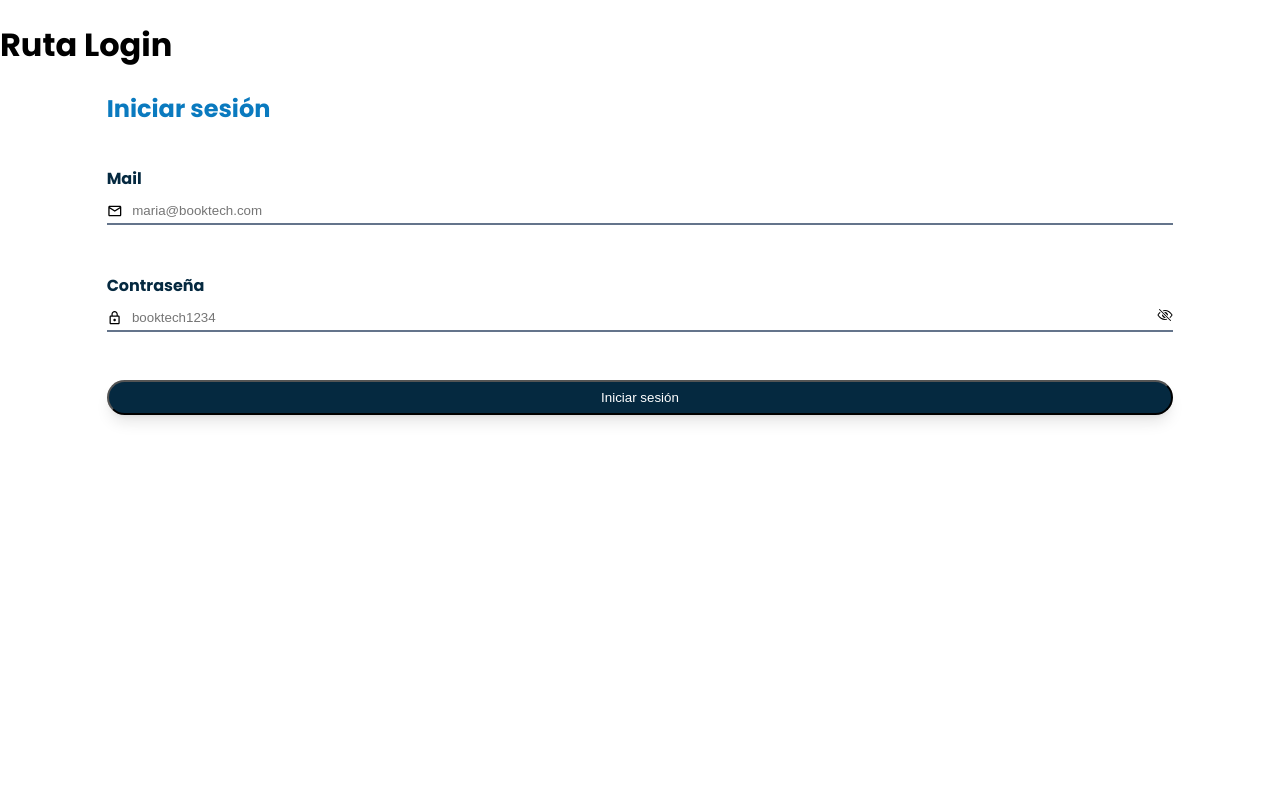
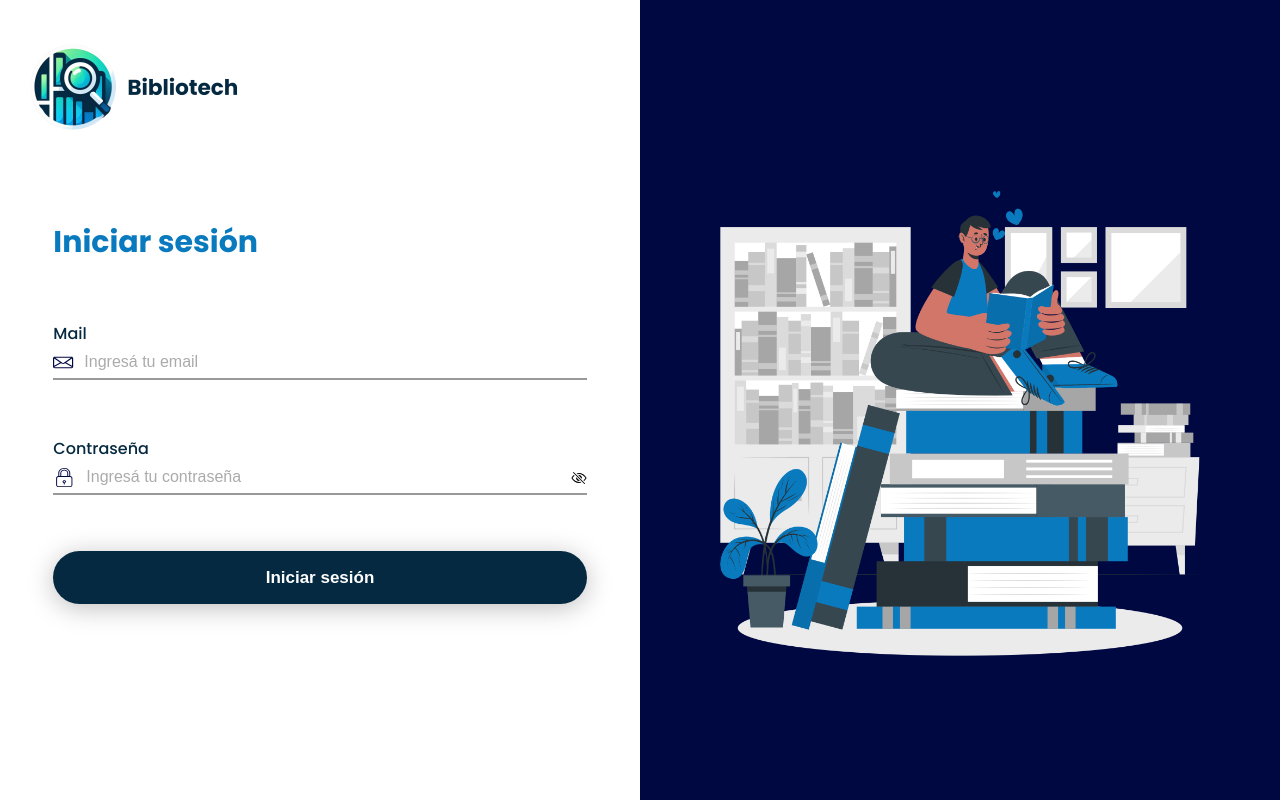
Before and after one commit to No-Country/c15-41-t-java-react, a React (Vite) app in the folder FrontEnd/: page /login in a window 1280 px wide. Built offline with nearby package versions, Linux system fonts and the light colour scheme.

Commit message:
Realizado el Login para Desktop

```diff
--- a/FrontEnd/src/components/LoginForm.tsx
+++ b/FrontEnd/src/components/LoginForm.tsx
@@ -1,5 +1,6 @@
-import { MdOutlineEmail, MdLockOutline } from 'react-icons/md'
 import { IoEyeOffOutline, IoEyeOutline } from 'react-icons/io5'
+import lockIcon from '../assets/lock.svg'
+import mailIcon from '../assets/mail.svg'
 import { useFormik } from 'formik'
 import * as Yup from 'yup'
 import { useState } from 'react'
@@ -8,6 +9,7 @@ interface typeInitialValues {
   email: string
   password: string
 }
+
 const initialValues = {
   email: '',
   password: ''
@@ -20,66 +22,76 @@ const validationSchema = Yup.object({
     .max(20, '20 carateres  maximo')
     .required('La contraseña es requerida')
 })
+
 export const LoginForm: React.FC = () => {
   const [showPass, setShowPass] = useState(false)
+
   const onSubmit = (values: typeInitialValues) => {
     console.log(values)
     /*  peticion fetch api  */
   }
+
   const { values, errors, handleChange, handleSubmit } = useFormik({
     initialValues,
     validationSchema,
     onSubmit
   })
 
-  console.log(errors)
   return (
-    <div className="">
-      <h2 className="mx-auto mb-10 w-10/12 text-blueLight">Iniciar sesión</h2>
-      <form
-        className="mx-auto flex w-10/12 flex-col justify-center gap-2"
-        action=""
-        onSubmit={handleSubmit}
-      >
-        <label className="font-bold text-blueDark" htmlFor="email">
+    <div className="w-full">
+      <h2 className="mx-auto mb-14 w-10/12 text-3xl font-bold leading-normal text-blueLight">
+        Iniciar sesión
+      </h2>
+
+      <form className="mx-auto w-10/12" action="" onSubmit={handleSubmit}>
+        <label className="text-base font-[500] leading-[normal] text-blueDark" htmlFor="email">
           Mail
         </label>
-        <div className="mb-8 flex h-6 w-full items-center gap-2 border-0 border-b-2 border-solid border-slate-500 hover:border-blueDark">
-          <MdOutlineEmail />
+        <div className="relative mb-14 flex h-8 w-full items-center gap-2 border-0 border-b-2 border-solid border-[#999] hover:border-blueDark active:border-blueDark">
+          <img src={mailIcon} alt="Mail Icon" />
           <input
-            className="w-full border-0 focus:outline-none"
+            className="w-full border-0 text-base font-[400] leading-[normal] text-[#263238] placeholder-[#ABABAB] focus:outline-none"
             name="email"
             type="email"
-            placeholder="maria@booktech.com"
+            placeholder="Ingresá tu email"
             value={values.email}
             onChange={handleChange}
           />
+          <small className="absolute -bottom-6 text-xs font-bold text-red-500">
+            {errors?.email}
+          </small>
         </div>
-        <small className="font-bold text-red-500">{errors?.email}</small>
-        <label className="font-semibold text-blueDark" htmlFor="password">
+
+        <label className="text-base font-[500] leading-[normal] text-blueDark" htmlFor="password">
           Contraseña
         </label>
-        <div className="mb-8 flex h-6 w-full items-center gap-2 border-0 border-b-2 border-solid border-slate-500 hover:border-blueDark">
-          <MdLockOutline />
+        <div className="relative mb-14 flex h-8 w-full items-center gap-2 border-0 border-b-2 border-solid border-[#999] hover:border-blueDark">
+          <img src={lockIcon} alt="Lock Icon" />
           <input
-            className="w-full border-0 focus:outline-none"
+            className="w-full border-0 text-base font-[400] leading-[normal] text-[#263238] placeholder-[#ABABAB] focus:outline-none"
             name="password"
             type={showPass ? 'text' : 'password'}
-            placeholder="booktech1234"
+            placeholder="Ingresá tu contraseña"
             value={values.password}
             onChange={handleChange}
           />
           <div
-            className="cursor-pointer"
+            className="cursor-pointer self-end"
             onClick={() => {
               setShowPass(!showPass)
             }}
           >
-            {showPass ? <IoEyeOutline /> : <IoEyeOffOutline />}
+            {showPass ? <IoEyeOutline size={16} /> : <IoEyeOffOutline size={16} />}
           </div>
+          <small className="absolute -bottom-6 text-xs font-bold text-red-500">
+            {errors?.password}
+          </small>
         </div>
-        <small className="font-bold text-red-500">{errors?.password}</small>
-        <button className=" w-full rounded-3xl bg-blueDark py-2 text-white shadow-lg" type="submit">
+
+        <button
+          className="shadow-btn h-[53px] w-full rounded-[32px] border-none bg-blueDark py-2 text-[17px] font-bold leading-normal text-white hover:cursor-pointer"
+          type="submit"
+        >
           Iniciar sesión
         </button>
       </form>
--- a/FrontEnd/src/routes/Login.tsx
+++ b/FrontEnd/src/routes/Login.tsx
@@ -1,10 +1,23 @@
+import { Brand } from '../components/Brand'
 import { LoginForm } from '../components/LoginForm'
 
 export const Login: React.FC = () => {
   return (
-    <>
-      <h1>Ruta Login</h1>
-      <LoginForm />
-    </>
+    <div className="m-0 flex h-screen w-full p-0">
+      <div className="w-1/2">
+        <div className="absolute left-5 top-5 flex">
+          <Brand />
+        </div>
+
+        <div className="flex h-full w-full items-center">
+          <LoginForm />
+        </div>
+      </div>
+      <div className="flex w-1/2 items-center justify-center bg-[#000842]">
+        <div className="mx-12 mt-12 w-full">
+          <img className="w-full" src="/Bibliophile-cuate.png" alt="" />
+        </div>
+      </div>
+    </div>
   )
 }
--- a/FrontEnd/tailwind.config.js
+++ b/FrontEnd/tailwind.config.js
@@ -9,6 +9,9 @@ export default {
       colors: {
         blueDark: '#052940',
         blueLight: '#0A7ABF'
+      },
+      boxShadow: {
+        btn: '0px 4px 26px 0px rgba(0, 0, 0, 0.25)'
       }
     }
   },
```
Also changed, not shown: FrontEnd/public/Bibliophile-cuate.png (added).
